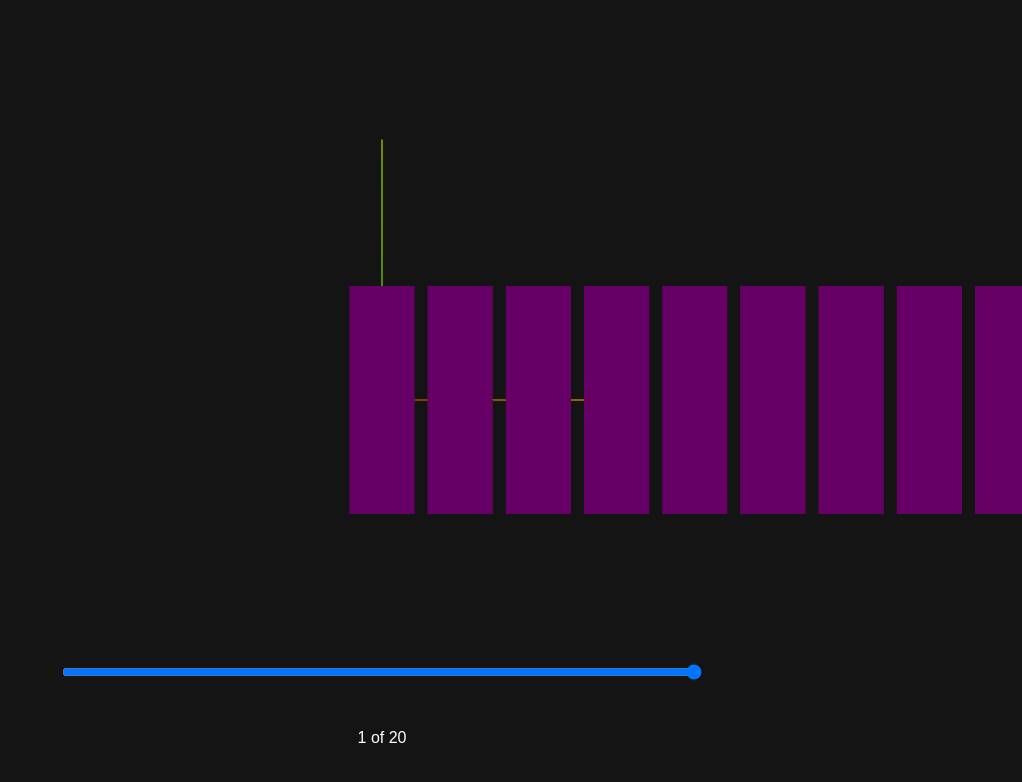
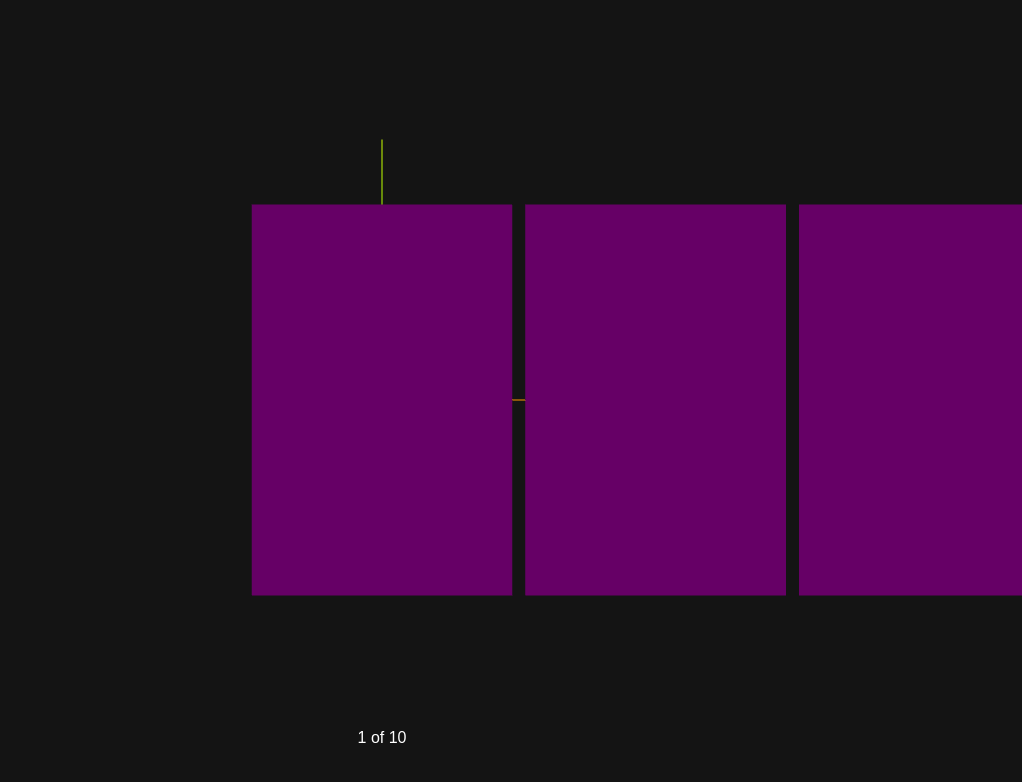
Before and after one commit to matrsomething-studio/learning-threejs-basics, a website built with Vite: page src/index.html in a window 1280 px wide. Shown: the whole page, without its empty margins (258-1280 px from the left). Built offline with nearby package versions, Linux system fonts and the light colour scheme; animation ran at ten frames a second; a web font is replaced by a local one.

Commit message:
refactor

```diff
--- a/src/index.html
+++ b/src/index.html
@@ -29,7 +29,6 @@
       </nav>
 
       <section id="webgl"></section>
-      <input id="slider" type="range" style="position: absolute; left: 25%; width: 50%; bottom: 15vh;" step=".01">
     </main>
 
     <aside id="preloader"></aside>
--- a/src/scripts/components/ThreeExperience/Objects.js
+++ b/src/scripts/components/ThreeExperience/Objects.js
@@ -19,11 +19,15 @@ export default class ThreeObjects extends ThreeRenderer {
         this.slideIndx = 0;
         this.cardGroup = new THREE.Group();
         this.cards = {
-            total: 20,
-            width: 0.5,
-            height: 1.75,
+            total: 10,
+            width: 2,
+            height: 3,
             gap: 0.10,
-            ranges: []
+            ranges: [],
+            constraints: {
+                start: null,
+                end: null
+            }
         };
 
         // Lerp
@@ -51,22 +55,18 @@ export default class ThreeObjects extends ThreeRenderer {
 
             // Collect card range data
             this.cards.ranges.push({
-                start: (card.position.x - (this.cards.width / 2)) - (this.cards.gap / 2),
+                start: card.position.x - this.cards.width / 2 - this.cards.gap / 2,
                 mid: card.position.x,
-                end: (card.position.x + (this.cards.width / 2)) + (this.cards.gap / 2)
+                end: card.position.x + this.cards.width / 2 + this.cards.gap / 2
             });
 
             this.cardGroup.add(card);
         }
 
         // Set slider start/end constraints
-        this.cards.constraints = {
-            start: -this.cards.ranges[0].mid,
-            end: -this.cards.ranges[this.cards.ranges.length - 1].mid
-        };
+        this.cards.constraints.start = -this.cards.ranges[0].mid;
+        this.cards.constraints.end = -this.cards.ranges[this.cards.ranges.length - 1].mid;
 
-        this.slider.max = this.cards.constraints.start;
-        this.slider.min = this.cards.constraints.end;
 
         // Set the cards flush left at {0, 0}
         // this.cardGroup.position.x = this.cards.width / 2;
@@ -77,32 +77,21 @@ export default class ThreeObjects extends ThreeRenderer {
 
     updateCards() {
         // Set slider +/- constraints
-        if (this.scroll > this.cards.constraints.start) {
-            this.scroll = this.cards.constraints.start;
-        }
-
-        if ( this.scroll < this.cards.constraints.end){
-            this.scroll = this.cards.constraints.end;
-        }
+        this.scroll = clamp(this.scroll, this.cards.constraints.end, this.cards.constraints.start);
 
         // Create new x movement
         if (this.mouse.isDown) {
             this.position = lerp(this.position, this.slider.value, this.lerpAmt);
-            this.scroll = this.slider.value;
         } else {
             this.position = lerp(this.position, this.scroll, this.lerpAmt);
-            this.slider.value = this.position;
         }
 
         this.cardGroup.position.x = this.position;
 
-        // Do stuff to all cards
-        this.cardGroup.children.forEach((card, n) => {
-            // Determine current card index
-            if (this.cardGroup.position.x <= -this.cards.ranges[n].start && this.cardGroup.position.x >= -this.cards.ranges[n].end) {
-                this.slideIndx = n + 1;
-            }
-        });
+        // Determine current card index
+        this.slideIndx = this.cards.ranges.findIndex((range) => {
+            return this.cardGroup.position.x <= -range.start && this.cardGroup.position.x >= -range.end;
+        }) + 1;
 
         // Update UI
         this.slideUI.innerHTML = `${this.slideIndx} of ${this.cards.total}`;
```
